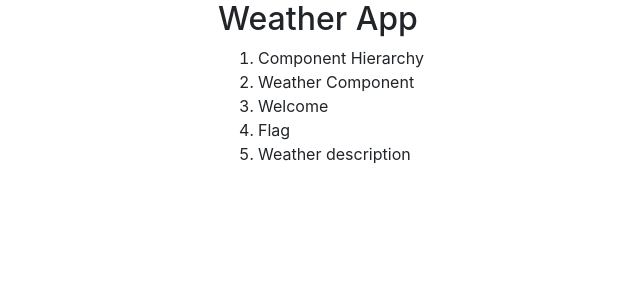
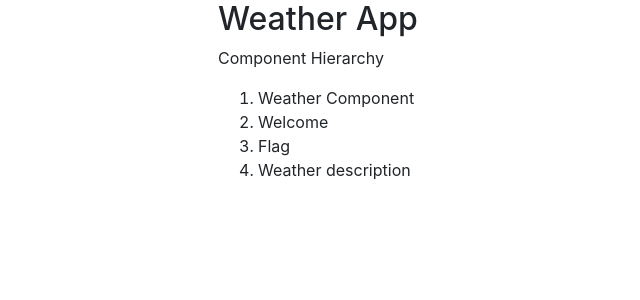
Before and after one commit to tranc99/weather-app-context, a React (Create React App) app: page / in a window 1280 px wide. Shown: the top 300 px of the page, without its empty margins (57-697 px from the left). Built offline with nearby package versions, Linux system fonts and the light colour scheme.

Commit message:
Add component hierarchy

```diff
--- a/src/App.tsx
+++ b/src/App.tsx
@@ -8,9 +8,8 @@ function App() {
         <div className="col-sm" />
         <div className="col-sm-8">
           <h2>Weather App</h2>
-
+          <p>Component Hierarchy</p>
           <ol>
-            <li>Component Hierarchy</li>
             <li>Weather Component</li>
             <li>Welcome</li>
             <li>Flag</li>
```
